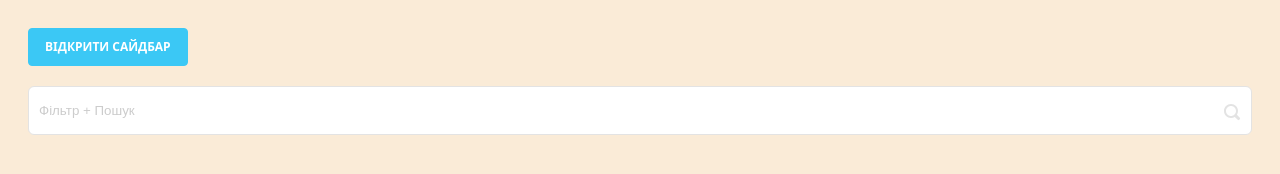
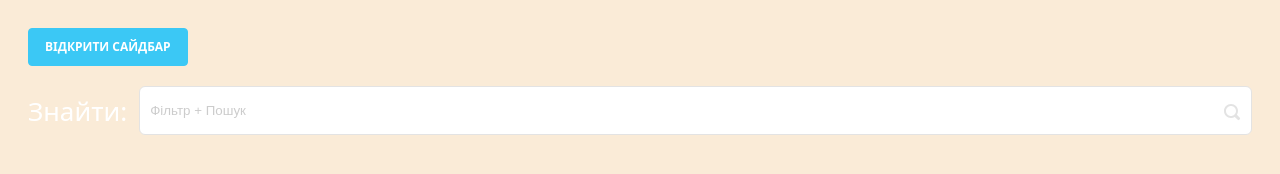
Before and after one commit to demchukv/dept-forms, a website built with Vite: page index.html in a window 1280 px wide. Built offline with nearby package versions, Linux system fonts and the light colour scheme.

Commit message:
filter form

```diff
--- a/css/check-form.css
+++ b/css/check-form.css
@@ -26,10 +26,20 @@ button {
   position: relative;
   z-index: 1000;
 }
+.check-search-top {
+  display: flex;
+  gap: 12px;
+  align-items: center;
+  width: 100%;
+  margin-bottom: 10px;
+}
+.check-search-title {
+  font-size: 26px;
+  color: #fff;
+}
 .check-search-field {
   position: relative;
-  text-align: right;
-  margin-bottom: 10px;
+  width: 100%;
 }
 .check-search-input {
   border: 1px solid #e3e3e3;
@@ -67,7 +77,7 @@ button {
 
 .check-search-panel {
   position: absolute;
-  left: 0;
+  left: 100px;
   right: 0;
   visibility: hidden;
   opacity: 0;
--- a/index.html
+++ b/index.html
@@ -14,6 +14,8 @@
     <!-- Filter and search block -->
     <div class="check-search-block">
       <form method="post" class="check-search-form" id="check-search-form">
+        <div class="check-search-top">
+          <div class="check-search-title">Знайти:</div>
           <div class="check-search-field">
             <input
               class="check-search-input"
@@ -34,6 +36,7 @@
                   d="M18.896054,16.7747337 L21.8474034,19.7260831 C22.2413242,20.1200039 22.247652,20.752348 21.8542912,21.1457088 L21.1457088,21.8542912 C20.755592,22.244408 20.1200735,22.2413938 19.7260831,21.8474034 L16.7747337,18.896054 C15.6855772,19.5947944 14.390109,20 13,20 C9.1340068,20 6,16.8659932 6,13 C6,9.1340068 9.1340068,6 13,6 C16.8659932,6 20,9.1340068 20,13 C20,14.390109 19.5947944,15.6855772 18.896054,16.7747337 Z M13,18 C15.7614237,18 18,15.7614237 18,13 C18,10.2385763 15.7614237,8 13,8 C10.2385763,8 8,10.2385763 8,13 C8,15.7614237 10.2385763,18 13,18 Z"
                 />
               </svg>
+            </div>
           </div>
         </div>
         <div class="check-search-panel">
```
Lines whose indentation alone changed are shown as unchanged.
